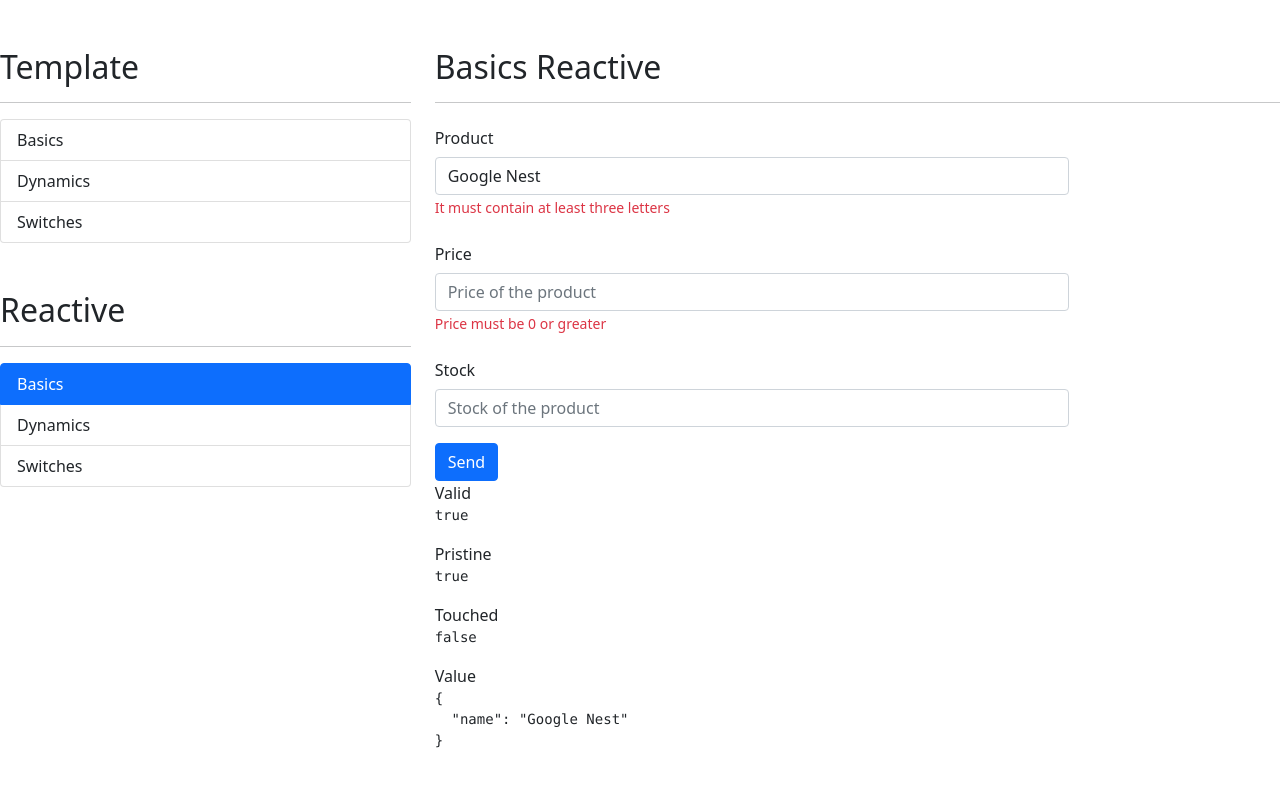
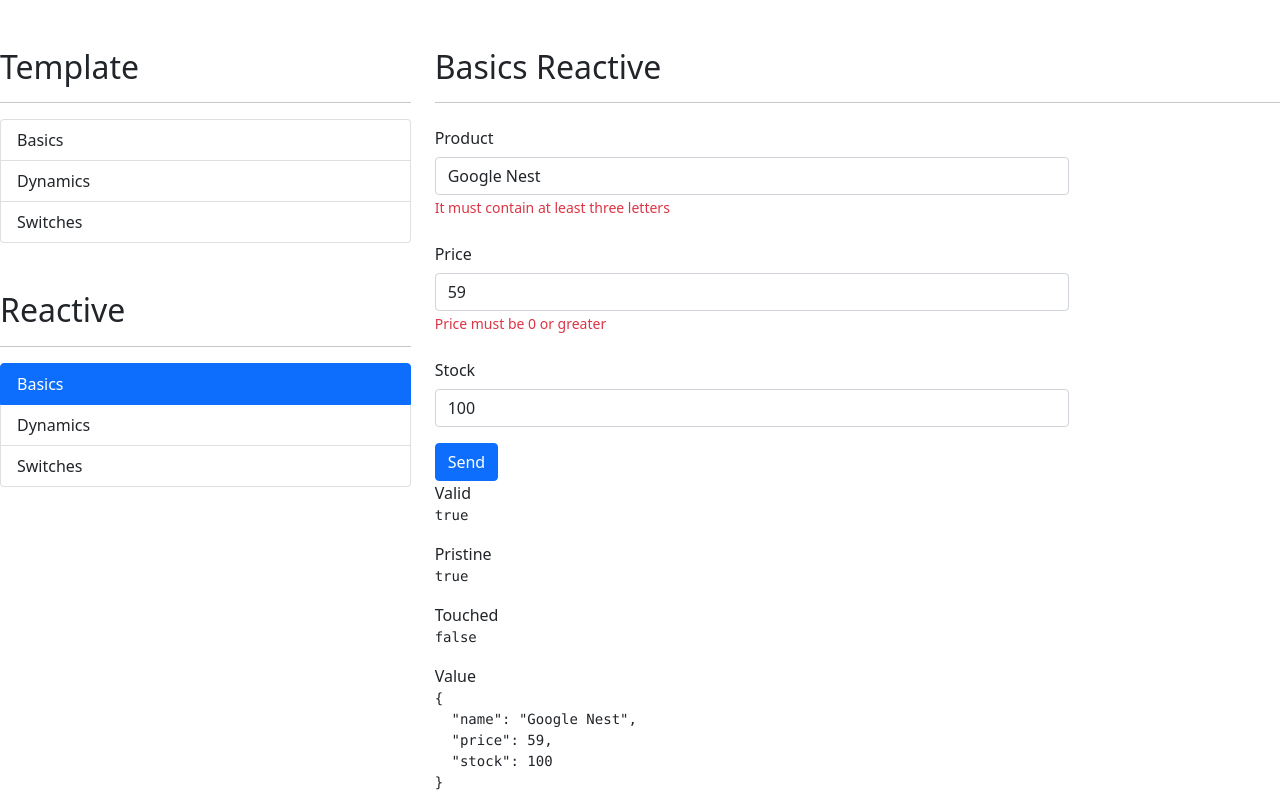
Before and after one commit to SergioGordillo/FormsAppAngular, an Angular app: page /reactive/basics in a window 1280 px wide. Built offline with nearby package versions, Linux system fonts and the light colour scheme.

Commit message:
Form Builder and basic validations added to basic reactive form

```diff
--- a/src/app/reactive/basics/basics.component.html
+++ b/src/app/reactive/basics/basics.component.html
@@ -16,8 +16,6 @@
                            formControlName="name"
                            placeholder="Name of the product"/>
 
-
-
                     <span
                         class="form-text text-danger">
                         It must contain at least three letters
@@ -34,6 +32,7 @@
                 <div class="col-sm-9">
                     <input type="number"
                            class="form-control"
+                           formControlName="price"
                            placeholder="Price of the product"/>
                 </div>
 
@@ -51,6 +50,7 @@
                 <div class="col-sm-9">
                     <input type="number"
                            class="form-control"
+                           formControlName="stock"
                            placeholder="Stock of the product"
                            />
                 </div>
@@ -59,7 +59,8 @@
             <div class="row">
                 <div class="col">
                     <button type="submit"
-                            class="btn btn-primary">
+                            class="btn btn-primary"
+                            [disabled]="myForm.invalid">
                             Send
                     </button>
                 </div>
--- a/src/app/reactive/basics/basics.component.ts
+++ b/src/app/reactive/basics/basics.component.ts
@@ -1,5 +1,5 @@
 import { Component} from '@angular/core';
-import { FormControl, FormGroup } from '@angular/forms';
+import { FormBuilder, FormGroup, Validators } from '@angular/forms';
 
 @Component({
   selector: 'app-basics',
@@ -9,11 +9,18 @@ import { FormControl, FormGroup } from '@angular/forms';
 })
 export class BasicsComponent{
 
-  myForm:FormGroup=new FormGroup({
-    'name': new FormControl('Google Nest'),
+  // myForm:FormGroup=new FormGroup({
+  //   name: new FormControl('Google Nest'),
+  //   price: new FormControl(59),
+  //   stock: new FormControl(100),
+  // });
 
-  });
+  myForm:FormGroup=this.fb.group({
+    name: ['Google Nest', [Validators.required, Validators.minLength(3)]],
+    price: [59, [Validators.required, Validators.min(0)]],
+    stock: [100, [Validators.required, Validators.min(0)]]
+  })
 
-  constructor() { }
+  constructor(private fb: FormBuilder) { }
 
 }
```
